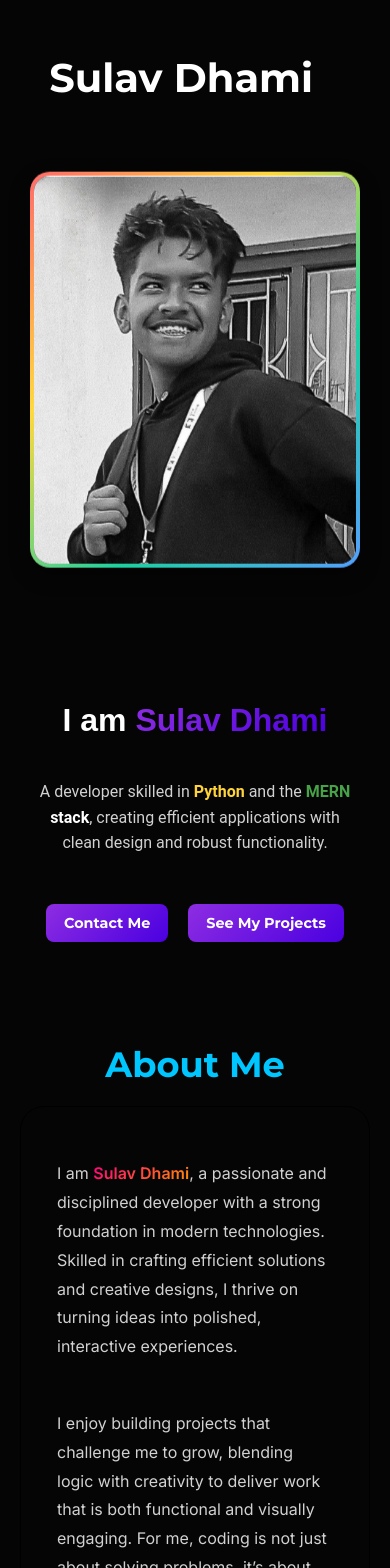
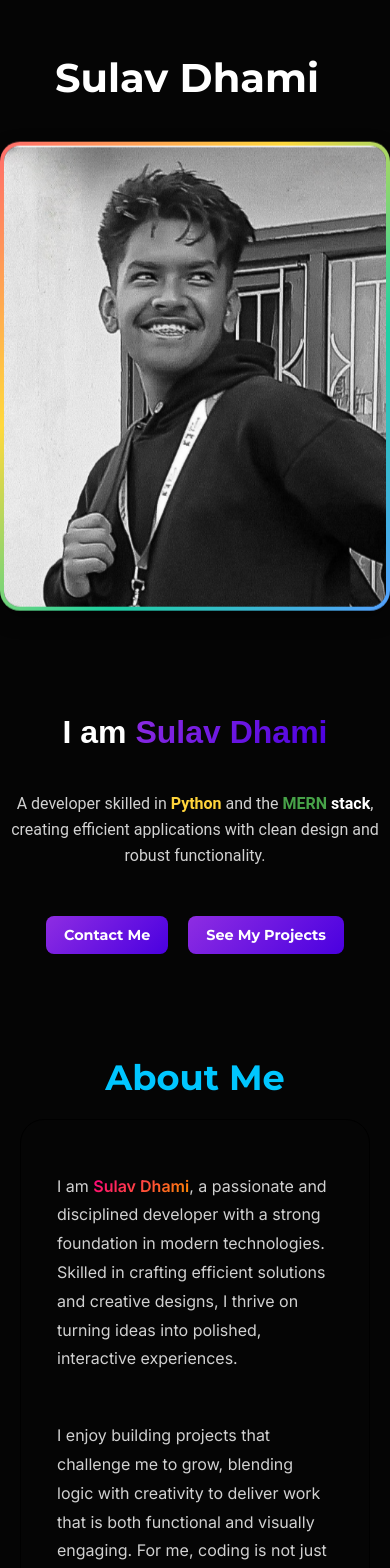
Before and after one commit to DhamzBonaparte/PortFolio-2, a React (Vite) app: page / in a window 390 px wide. Shown: the top 1568 px of the page. Built offline with nearby package versions, Linux system fonts and the light colour scheme.

Commit message:
Made small changes

```diff
--- a/src/Components/Hero.scss
+++ b/src/Components/Hero.scss
@@ -26,7 +26,7 @@ body {
         flex: 1 1 350px;
         max-width: 500px;
         margin: 0 auto;
-        padding: 30px;
+        // padding: 30px;
 
         img {
             width: 100%;
@@ -55,7 +55,7 @@ body {
         align-items: flex-start;
         flex: 1 1 400px;
         max-width: 600px;
-        padding: 30px;
+        // padding: 30px;
 
         .title {
             font-family: 'Poppins', sans-serif;
--- a/src/Components/Topbar.scss
+++ b/src/Components/Topbar.scss
@@ -43,6 +43,7 @@
         display: flex;
         justify-content: center;
         align-items: center;
+        text-align: center;
         font-family: var(--font-heading);
         color: white;
         font-size: clamp(1.5rem, 2.5vw, 2.3rem); // scales with screen size        padding: 0;
@@ -98,6 +99,7 @@
     }
 
     .top {
+        width: 100%;
         position: relative;
         .top-bar {
             display: none;
@@ -105,6 +107,8 @@
     }
 
     .top-name {
+        text-align: center;
+        // margin-left:1rem;
         font-size: 3rem !important;
     }
 }
--- a/src/Components/projects.scss
+++ b/src/Components/projects.scss
@@ -55,7 +55,7 @@ $accent-cyan: #00cefe; // This matches the "About Me" text color
     border: 1px solid #222 !important;
     display: flex;
     flex-direction: column;
-    margin-top: 20px;
+    // margin-top: 20px;
     overflow: hidden; // Keeps the glow inside the border-radius
     transition: transform 0.3s ease, border-color 0.3s ease, box-shadow 0.3s ease !important;
 
```
